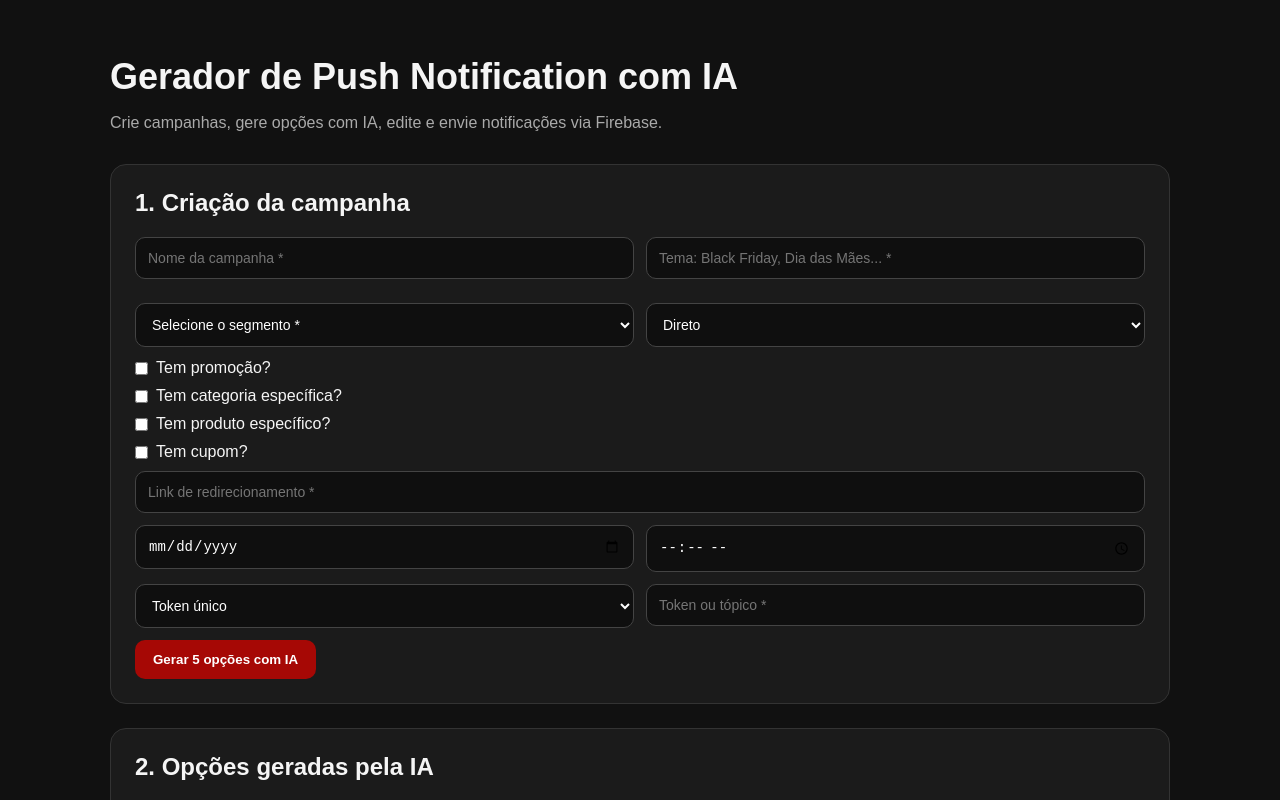
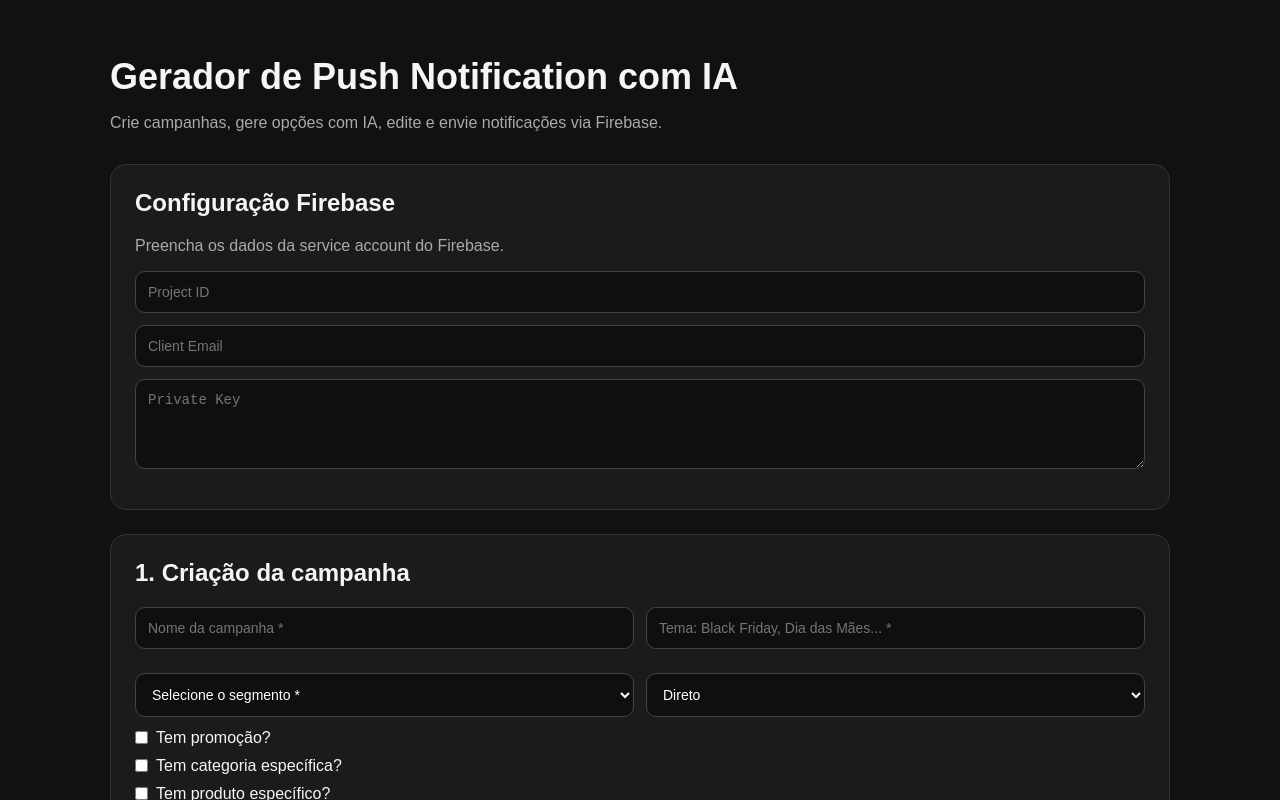
Before and after one commit to bennyyzzzz/notification, a React app in the folder frontend/: page / in a window 1280 px wide. Shown: the top 800 px of the page. Built offline with nearby package versions, Linux system fonts and the light colour scheme; the HTML template or start-up script is replaced by a standard one.

Commit message:
firebase config

```diff
--- a/frontend/src/App.jsx
+++ b/frontend/src/App.jsx
@@ -1,5 +1,6 @@
 import { useEffect, useState } from "react";
 import { api } from "./api/api";
+import FirebaseConfig from "./components/FirebaseConfig";
 
 import CampaignForm from "./components/CampaignForm";
 import GeneratedOptions from "./components/GeneratedOptions";
@@ -28,6 +29,17 @@ export default function App() {
     audienceValue: "",
     tone: "direto"
   });
+  const [firebaseConfig, setFirebaseConfig] = useState(() => {
+  const saved = localStorage.getItem("firebaseConfig");
+
+    return saved
+      ? JSON.parse(saved)
+      : {
+          projectId: "",
+          clientEmail: "",
+          privateKey: ""
+        };
+  });
 
   const [errors, setErrors] = useState({});
   const [options, setOptions] = useState([]);
@@ -45,6 +57,10 @@ export default function App() {
   useEffect(() => {
     localStorage.setItem("pushQueue", JSON.stringify(queue));
   }, [queue]);
+
+  useEffect(() => {
+    localStorage.setItem("firebaseConfig", JSON.stringify(firebaseConfig));
+  }, [firebaseConfig]);
 
   function validateCampaign() {
     const newErrors = {};
@@ -155,13 +171,22 @@ export default function App() {
 
   async function handleSendNotification(item) {
     try {
-      const response = await api.post("/send-notification", item);
+      const response = await api.post("/send-notification", {
+        ...item,
+        firebaseConfig
+      });
 
       if (response.data.success) {
-        showModal("Notificação enviada com sucesso!");
+        showModal("Sucesso", "Notificação enviada com sucesso!");
       }
     } catch (error) {
-      showModal(error.response?.data?.error || "Erro ao enviar notificação.");
+      showModal(
+        "Erro ao enviar",
+        typeof error.response?.data?.error === "string"
+          ? error.response.data.error
+          : "Erro ao enviar notificação para o Firebase."
+      );
+
       console.log(error);
     }
   }
@@ -182,6 +207,11 @@ export default function App() {
           Crie campanhas, gere opções com IA, edite e envie notificações via Firebase.
         </p>
       </header>
+
+      <FirebaseConfig
+        firebaseConfig={firebaseConfig}
+        setFirebaseConfig={setFirebaseConfig}
+      />
 
       <CampaignForm
         campaign={campaign}
--- /dev/null
+++ b/frontend/src/components/FirebaseConfig.jsx
@@ -0,0 +1,41 @@
+export default function FirebaseConfig({ firebaseConfig, setFirebaseConfig }) {
+  function handleChange(event) {
+    const { name, value } = event.target;
+
+    setFirebaseConfig((prev) => ({
+      ...prev,
+      [name]: value
+    }));
+  }
+
+  return (
+    <section className="card">
+      <h2>Configuração Firebase</h2>
+
+      <p className="muted">
+        Preencha os dados da service account do Firebase.
+      </p>
+
+      <input
+        name="projectId"
+        placeholder="Project ID"
+        value={firebaseConfig.projectId}
+        onChange={handleChange}
+      />
+
+      <input
+        name="clientEmail"
+        placeholder="Client Email"
+        value={firebaseConfig.clientEmail}
+        onChange={handleChange}
+      />
+
+      <textarea
+        name="privateKey"
+        placeholder="Private Key"
+        value={firebaseConfig.privateKey}
+        onChange={handleChange}
+      />
+    </section>
+  );
+}
```
Also changed, not shown: 2 other files (tests, documents, lock files or other folders).
